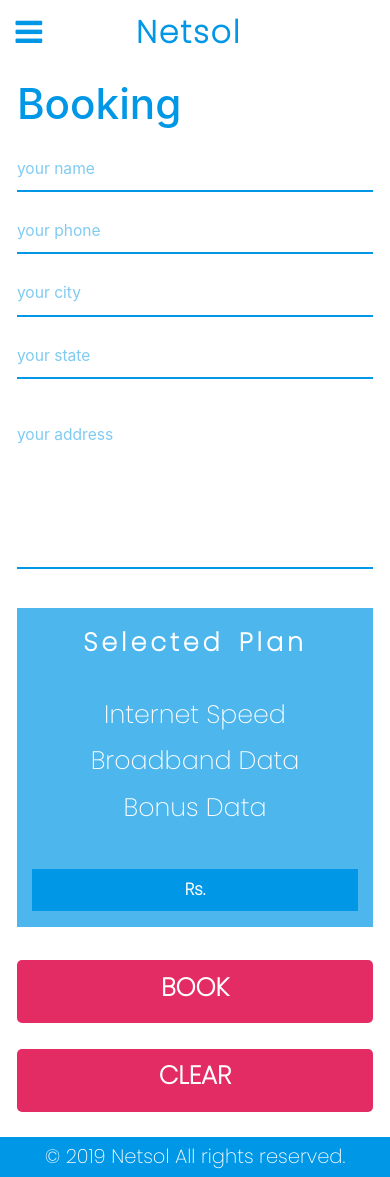
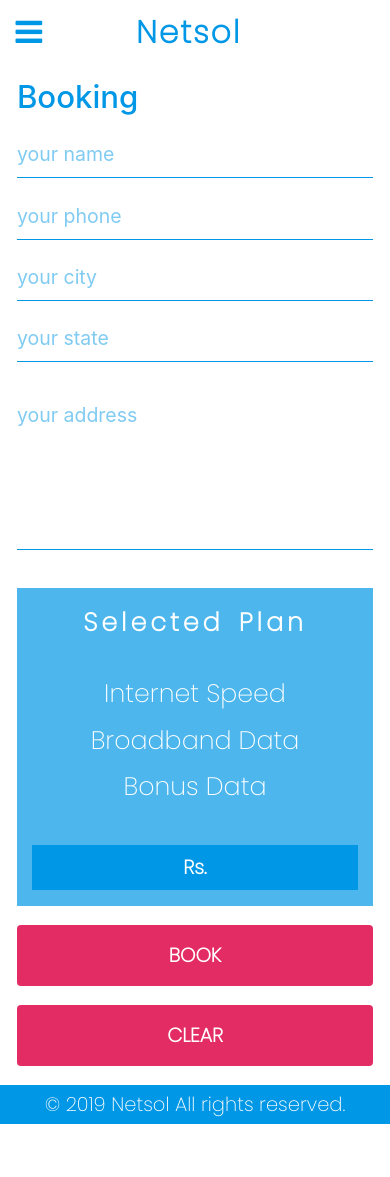
Before and after one commit to gauravnagar192/NetsolWebsite, a React (Create React App) app in the folder client/: page /booking/1 in a window 390 px wide. After the commit the page ends 1124 px from the top, so only its background shows below. Built offline with nearby package versions, Linux system fonts and the light colour scheme; no server answers.

Commit message:
make it better

```diff
--- a/client/src/App.css
+++ b/client/src/App.css
@@ -472,29 +472,27 @@
     margin-bottom: 0vw;
   }
   #f-name:focus , #f-email:focus , #f-msg:focus {
-    outline: none;
-    border: none;
-    border-bottom: 2px solid #0097E6;
-    box-shadow: 2px 2px 5px rgba(0,0,0,0.5);
-    padding: 2vw;
-    margin: 2vw 0vw;
+    outline: none;;
+    box-shadow: 0px 0px .5vw rgba(0,0,0,0.5);
   }
   #f-name , #f-email , #f-msg {
     width: 100%;
     display: block;
     border: none;
     font-family: 'Poppins' , sans-serif;
-    border-bottom: 2px solid rgba(0,151,230,0.5);
+    border-bottom: .4vw solid #0097E6;
     margin-bottom: 5vw;
     color: #0097E6;
     font-weight: lighter;
+    padding: .5vw;
+    margin-top: 2vw;
   }
   #f-name::placeholder , #f-email::placeholder , #f-msg::placeholder {
     color: rgba(0,151,230,.5);
   }
   #f-msg {
     resize: none;
-    height: 14vh;
+    height: 40vw;
   }
   #f-submit {
     border-top-left-radius: 5px;
@@ -538,13 +536,13 @@
     border-bottom-left-radius: 5px;
     border-bottom-right-radius: 5px;
     text-align: center;
-    padding: 5px 0px;
+    padding: 2vw 0px;
     background: #E42C64;
     color: #FFFFFF;
     margin: 2vh 0vh;
-    font-size: 3vh;
-    font-family: 'Poppins' , sans-serif;
-    font-weight: bolder;
+    font-size: 5vw;
+    font-family: 'Poppins' , sans-serif;
+    font-weight: normal;
   }
   #contact-us {
     border-top-left-radius: 5px;
@@ -561,6 +559,7 @@
     border-bottom-left-radius: 5px;
     border-bottom-right-radius: 5px;
     padding: 0px 10px 10px 10px;
+    margin: 10vw 0vw;
     display: block;
     background: #FFFFFF;
     color: #0097E6;
@@ -752,8 +751,8 @@
     text-decoration: none;
     color: #FFFFFF;
     font-size: 5vw;
-    font-family: 'Poppins' , sans-serif;
-    font-weight: bold;
+    font-family: 'Acme' , sans-serif;
+    font-weight: normal;
   }
   #Nav {
     background: #FFFFFF;
@@ -771,37 +770,37 @@
   }
   #Booking > h2 {
     color: #0097E6;
-    font-size: 5vh;
+    font-size: 8vw;
     margin: 4vw 0vw;
   }
   #name , #phone , #city , #state {
-    font-size: 4vw;
-    border: none;
-    border-bottom: 2px solid #0097E6;
-    padding: 10px 0px;
-    color: #0097E6;
-    display: block;
-    width: 100%;
-    margin: 2vh 0vh;
-  }
-  #name:focus , #phone:focus , #city:focus , #state:focus {
-    border-bottom: .5vw solid rgba(0,151,230,0.5);
-    outline: none;
+    font-size: 5vw;
+    border: none;
+    border-bottom: .2vw solid #0097E6;
+    padding: 2vw 0px;
+    color: #0097E6;
+    display: block;
+    width: 100%;
+    margin: 4vw 0vh;
+  }
+  #name:focus , #phone:focus , #city:focus , #state:focus , #address:focus {
+    outline: none;;
+    box-shadow: 0px 0px .5vw rgba(0,0,0,0.5);
   }
   #name::placeholder , #phone::placeholder , #city::placeholder , #state::placeholder ,
   #address::placeholder {
-    font-size: 4vw;
+    font-size: 5vw;
     color: rgba(0,151,230,0.5);
   }
   #address {
     resize: none;
-    margin: 2vh 0vw;
+    margin: 4vw 0vw;
     height: 40vw;
     width: 100%;
-    font-size: 4vw;
-    border: none;
-    border-bottom: 2px solid #0097E6;
-    padding: 10px 0px;
+    font-size: 5vw;
+    border: none;
+    border-bottom: .2vw solid #0097E6;
+    padding: 2vw 0px;
     color: #0097E6;
   }
   #address:focus {
@@ -832,10 +831,10 @@
   }
   #price {
     display: block;
-    font-size: 2vh;
-    text-align: center;
-    margin-top: 5vh;
-    padding: 1vh 0vw;
+    font-size: 5vw;
+    text-align: center;
+    margin-top: 10vw;
+    padding: 2vw 0vw;
     font-family: 'Poppins' , sans-serif;
     font-weight: bold;
   }
@@ -843,24 +842,16 @@
     display: block;
     background: #E42C64;
     outline: none;
-    padding: 1vh;
-    text-align: center;
-    font-family: 'Poppins' , sans-serif;
-    font-weight: bold;
-    font-size: 3vh;
-    color: #FFFFFF;
-    margin: 4vh 0vw;
-    cursor: pointer;
-    outline: none;
-    border: none;
-    box-shadow: 0 8px #E42C64;
-    border-radius: 5px;
-    width: 100%;
-  }
-  #book:active , #clear:active {
-  background-color: #E42C64;
-  box-shadow: 0 5px #E42C64;
-  transform: translateY(4px);
+    padding: 4vw;
+    text-align: center;
+    font-family: 'Poppins' , sans-serif;
+    font-weight: bold;
+    font-size: 5vw;
+    color: #FFFFFF;
+    margin: 5vw 0vw;
+    border: none;
+    border-radius: 1vw;
+    width: 100%;
   }
   .home {
     padding: 4vw;
@@ -1119,7 +1110,7 @@
   }
   #Booking > h2 {
     color: #0097E6;
-    font-size: 3vw;
+    font-size: 5vw;
     margin: 4vw 0vw;
   }
   #sbtn {
@@ -1130,40 +1121,31 @@
     grid-column-start: 1;
     grid-column-end: 2;
     background: #E42C64;
-    padding: 1vw;
+    padding: 2vw;
     text-align: center;
     font-family: 'Poppins' , sans-serif;
     font-weight: bold;
     font-size: 2vw;
     color: #FFFFFF;
     margin: 2vw 0vw;
-    cursor: pointer;
     outline: none;
     border: none;
-    box-shadow: 0 8px #E42C64;
-    border-radius: 5px;
-  }
-  #book:active , #clear:active {
-  background-color: #E42C64;
-  box-shadow: 0 5px #E42C64;
-  transform: translateY(4px);
+    border-radius: .5vw;
   }
   #clear {
     grid-column-start: 3;
     grid-column-end: 4;
     background: #E42C64;
-    padding: 1vw;
+    padding: 2vw;
     text-align: center;
     font-family: 'Poppins' , sans-serif;
     font-weight: bold;
     font-size: 2vw;
     color: #FFFFFF;
     margin: 2vw 0vw;
-    cursor: pointer;
     outline: none;
     border: none;
-    box-shadow: 0 8px #E42C64;
-    border-radius: 5px;
+    border-radius: .5vw;
   }
   #Shead {
     font-family: 'Poppins' , sans-serif;
@@ -1178,6 +1160,7 @@
     display: block;
     font-size: 3vw;
     text-align: center;
+    margin-top: 4vw;
     padding: 1vw 0vw;
     font-family: 'Poppins' , sans-serif;
     font-weight: bold;
@@ -1200,12 +1183,12 @@
   #address {
     resize: none;
     margin: 2vw 0vw;
-    height: 10vw;
-    width: 100%;
-    font-size: 3vw;
-    border: none;
-    border-bottom: 2px solid #0097E6;
-    padding: 10px 0px;
+    height: 20vw;
+    width: 100%;
+    font-size: 2vw;
+    border: none;
+    border-bottom: .1vw solid #0097E6;
+    padding: .5vw 0px;
     color: #0097E6;
   }
   #personal , #location {
@@ -1215,19 +1198,19 @@
     margin-top: 2vw;
   }
   #name , #phone , #city , #state {
-    font-size: 3vw;
-    border: none;
-    border-bottom: 2px solid #0097E6;
-    padding: 10px 0px;
+    font-size: 2vw;
+    border: none;
+    border-bottom: .1vw solid #0097E6;
+    padding: .5vw 0px;
     color: #0097E6;
   }
   #name:focus , #phone:focus , #city:focus , #state:focus , #address:focus {
-    border-bottom: 2px solid rgba(0,151,230,0.5);
-    outline: none;
+    outline: none;;
+    box-shadow: 0px 0px .2vw rgba(0,0,0,0.5);
   }
   #name::placeholder , #phone::placeholder , #city::placeholder , #state::placeholder ,
   #address::placeholder {
-    font-size: 3vw;
+    font-size: 2vw;
     color: rgba(0,151,230,0.5);
   }
   .modal-content {
@@ -1991,16 +1974,16 @@
     width: 100%;
     display: block;
     border: none;
-    border-bottom: 2px solid rgba(0,151,230,0.5);
+    border-bottom: .2vw solid rgba(0,151,230,0.5);
     margin-bottom: 2.5vw;
-    font-size: 3vw;
-    color: #0097E6;
+    font-size: 2.5vw;
+    color: #0097E6;
+    padding: .5vw;
+    margin-top: .5vw;
   }
   #f-name:focus , #f-email:focus , #f-msg:focus {
     outline: none;
-    margin: 1vw 0vw;
-    padding: 1vw;
-    box-shadow: 2px 2px 5px rgba(0,0,0,0.5);
+    box-shadow: 0px 0px .2vw rgba(0,0,0,0.5);
   }
   #f-name::placeholder , #f-email::placeholder , #f-msg::placeholder {
     color: rgba(0,151,230,.5);
@@ -2008,7 +1991,7 @@
   }
   #f-msg {
     resize: none;
-    height: 14vh;
+    height: 15vw;
   }
   #f-submit {
     letter-spacing: 4px;
@@ -2202,16 +2185,9 @@
     font-size: 2vw;
     color: #FFFFFF;
     margin: 2vw 0vw;
-    cursor: pointer;
     outline: none;
     border: none;
-    box-shadow: 0 8px #E42C64;
-    border-radius: 5px;
-  }
-  #book:active , #clear:active {
-  background-color: #E42C64;
-  box-shadow: 0 5px #E42C64;
-  transform: translateY(4px);
+    border-radius: .5vw;
   }
   #clear {
     grid-column-start: 3;
@@ -2224,11 +2200,9 @@
     font-size: 2vw;
     color: #FFFFFF;
     margin: 2vw 0vw;
-    cursor: pointer;
     outline: none;
     border: none;
-    box-shadow: 0 8px #E42C64;
-    border-radius: 5px;
+    border-radius: .5vw;
   }
   #Shead {
     font-family: 'Poppins' , sans-serif;
@@ -2243,6 +2217,7 @@
     display: block;
     font-size: 2vw;
     text-align: center;
+    margin-top: 4vw;
     padding: 1vw 0vw;
     font-family: 'Poppins' , sans-serif;
     font-weight: bold;
@@ -2265,12 +2240,12 @@
   #address {
     resize: none;
     margin: 2vw 0vw;
-    height: 10vw;
+    height: 15vw;
     width: 100%;
     font-size: 1.5vw;
     border: none;
-    border-bottom: 2px solid #0097E6;
-    padding: 10px 0px;
+    border-bottom: .1vw solid #0097E6;
+    padding: .5vw 0px;
     color: #0097E6;
   }
   #personal , #location {
@@ -2282,13 +2257,13 @@
   #name , #phone , #city , #state {
     font-size: 1.5vw;
     border: none;
-    border-bottom: 2px solid #0097E6;
-    padding: 10px 0px;
+    border-bottom: .1vw solid #0097E6;
+    padding: .5vw 0px;
     color: #0097E6;
   }
   #name:focus , #phone:focus , #city:focus , #state:focus , #address:focus {
-    border-bottom: 2px solid rgba(0,151,230,0.5);
-    outline: none;
+    outline: none;;
+    box-shadow: 0px 0px .2vw rgba(0,0,0,0.5);
   }
   #name::placeholder , #phone::placeholder , #city::placeholder , #state::placeholder ,
   #address::placeholder {
@@ -3054,16 +3029,15 @@
     width: 100%;
     display: block;
     border: none;
-    border-bottom: 2px solid rgba(0,151,230,0.5);
+    border-bottom: .1vw solid rgba(0,151,230,0.5);
     margin-bottom: 2.5vw;
-    padding: 0.5vw 0vw;
+    margin-top: 1vw;
+    padding: .2vw;
     color: #0097E6;
   }
   #f-name:focus , #f-email:focus , #f-msg:focus {
     outline: none;
-    margin: 1vw 0vw;
-    padding: 1vw;
-    box-shadow: 2px 2px 5px rgba(0,0,0,0.5);
+    box-shadow: 0px 0px .2vw rgba(0,0,0,0.5);
   }
   #f-name::placeholder , #f-email::placeholder , #f-msg::placeholder {
     color: rgba(0,151,230,.5);
@@ -3071,7 +3045,7 @@
   }
   #f-msg {
     resize: none;
-    height: 14vh;
+    height: 10vw;
   }
   #f-submit {
     letter-spacing: 4px;
```
